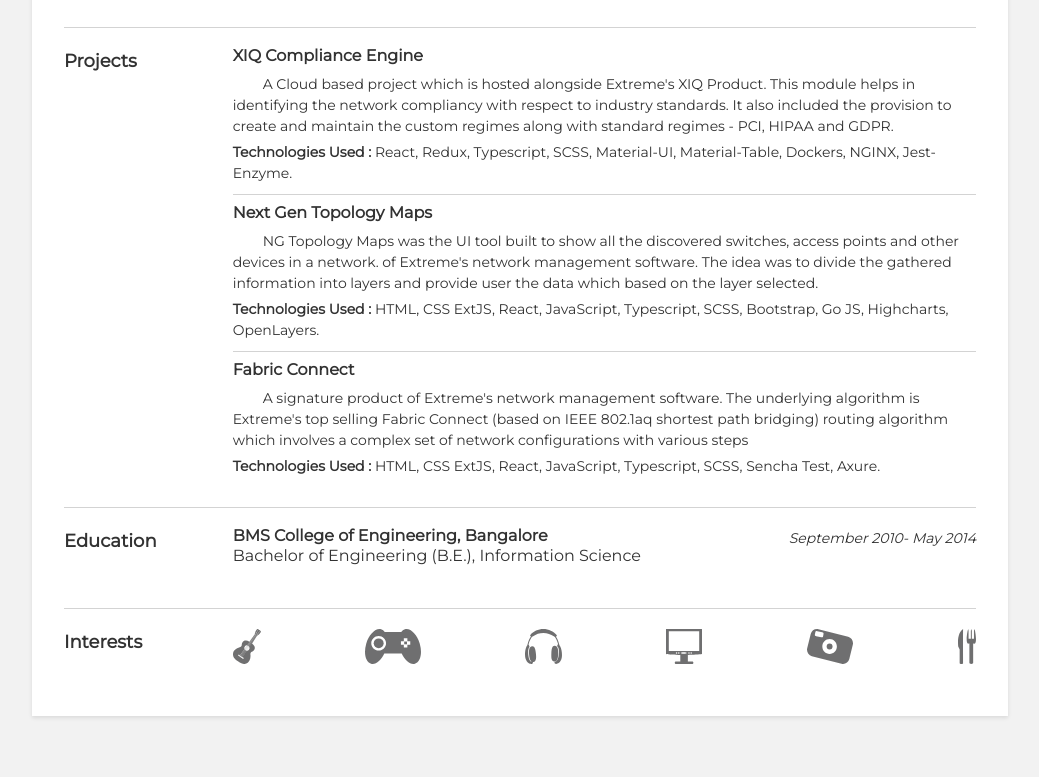
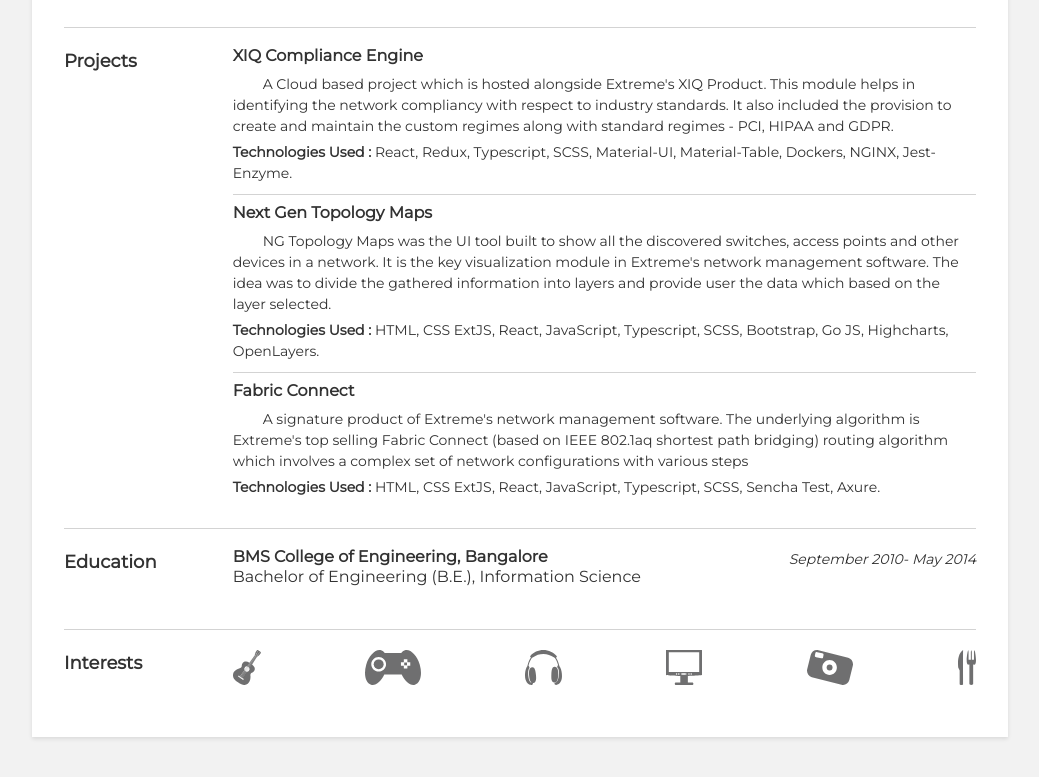
Before and after one commit to airanimithun/resume, a plain HTML site: page index.html in a window 1280 px wide. Shown: the part 981-1758 px from the top of the page, without its empty margins (120-1159 px from the left). Before the commit the page ends 1737 px from the top, so only its background shows below. Drawn offline with nearby package versions, Linux system fonts and the light colour scheme.

Commit message:
Corrected the Grammar mistakes

```diff
--- a/index.html
+++ b/index.html
@@ -199,7 +199,7 @@
             </div>
             <p class="project-description">
               NG Topology Maps was the UI tool built to show all the discovered
-              switches, access points and other devices in a network. of
+              switches, access points and other devices in a network. It is the key visualization module in
               Extreme's network management software. The idea was to divide the
               gathered information into layers and provide user the data which
               based on the layer selected.
```
